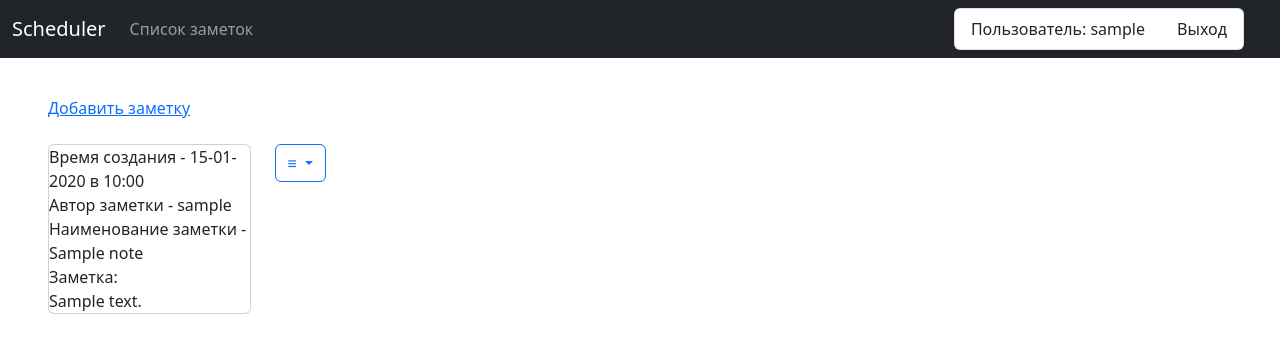
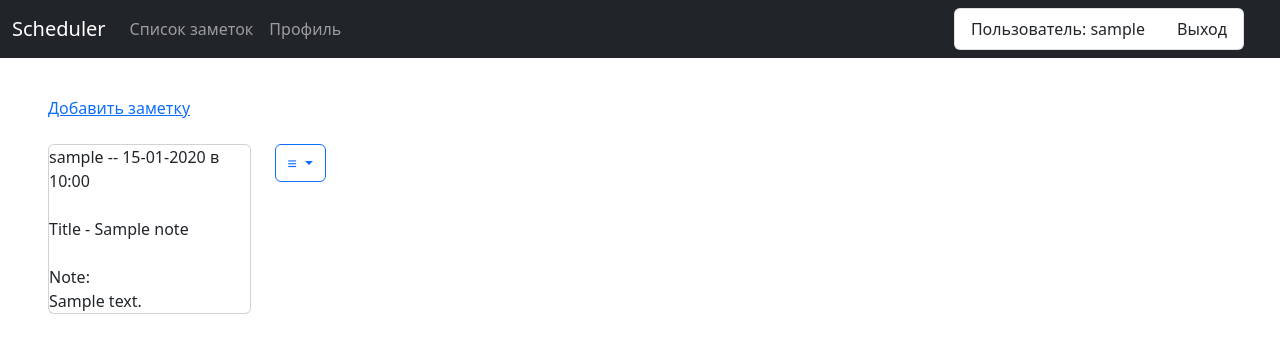
Before and after one commit to Sharpylo/scheduler, a Django app: page /notes-list in a window 1280 px wide. Shown: the top 353 px of the page. Run offline with Django 4.2, Linux system fonts and the light colour scheme; a user stored in the database is signed in; tables that the repository leaves empty hold one stand-in row (values such as "Sample post"); some libraries are stand-ins or nearby versions.

Commit message:
Подправил страницы профиля и добавил ограничения для не зарегистрированного пользователя

```diff
--- a/project/account/urls.py
+++ b/project/account/urls.py
@@ -3,5 +3,5 @@ from . import views
 
 urlpatterns = [
     path('account/', views.account, name='account'),
-    path('profile/<str:username>/', views.profile, name='profile'),
+    path('profile/<str:username>/', views.profile, name='profile')
 ]
--- a/project/memo_board/views.py
+++ b/project/memo_board/views.py
@@ -1,3 +1,4 @@
+from django.contrib.auth.decorators import login_required
 from django.http import HttpResponseRedirect, HttpResponseForbidden, HttpResponse
 from django.shortcuts import render, reverse, get_object_or_404
 
@@ -5,6 +6,7 @@ from .models import Note
 from .forms import NoteForm
 
 
+@login_required
 def note_create(request):
     if request.method == "POST":
         form = NoteForm(request.POST)
@@ -18,6 +20,7 @@ def note_create(request):
     return render(request, 'memo_board/note_create.html', {'form': form})
 
 
+@login_required
 def note_edit(request, item_id):
     note = get_object_or_404(Note, id=item_id)
     if not note.can_edit(request.user):
@@ -29,6 +32,7 @@ def note_edit(request, item_id):
     return render(request, 'memo_board/note_edit.html', {'form': form})
 
 
+@login_required
 def note_delete(request, item_id):
     try:
         note = Note.objects.get(pk=item_id)
@@ -40,6 +44,7 @@ def note_delete(request, item_id):
         return HttpResponse('Заметка не существует', status=404)
 
 
+@login_required
 def notes_list(request):
     notes_list = Note.objects.all().order_by('-user')
     context = {'notes_list': notes_list}
--- a/project/project/settings.py
+++ b/project/project/settings.py
@@ -141,3 +141,5 @@ CRISPY_ALLOWED_TEMPLATE_PACKS = "bootstrap5"
 CRISPY_TEMPLATE_PACK = "bootstrap5"
 
 # end django-crispy-forms
+
+LOGIN_REDIRECT_URL = '/'
--- a/project/templates/account/account.html
+++ b/project/templates/account/account.html
@@ -4,12 +4,12 @@
 
 {% block content %}
 
-<p class="no_films">Настройки учетной записи</p>
+<p class="text-label">Настройки учетной записи</p>
 <form method="POST" enctype="multipart/form-data">
     {% csrf_token %}
     <div class="row">
         <div class="col-md-4 pics">
-            <div class="my-card">
+            <div class="card">
                 <div class="card-body">
                     <img class="rounded-circle account-img mb-3" src="{{ user.profile.image.url }}">
                     <div class="form-group">
@@ -20,7 +20,7 @@
             </div>
         </div>
         <div class="col-md-8 prof">
-            <div class="my-card">
+            <div class="card">
                 <div class="card-body">
                     {{ u_form.as_p }}
                     {{ p_form.bio.label_tag }}
--- a/project/templates/memo_board/base.html
+++ b/project/templates/memo_board/base.html
@@ -21,6 +21,12 @@
                     <li class="nav-item">
                         <a class="nav-link" href="{% url 'notes_list' %}">Список заметок</a>
                     </li>
+                    {% if user.username %}
+                    <li class="nav-item">
+                        <a class="nav-link" href="{% url 'profile' username=user.username %}"
+                           class="text-decoration-none text-reset">Профиль</a>
+                    </li>
+                    {% endif %}
                 </ul>
                 <div class="d-flex flex-row-reverse">
                     <ul class="list-group d-flex">
--- a/project/templates/memo_board/notes_list.html
+++ b/project/templates/memo_board/notes_list.html
@@ -19,10 +19,11 @@
         <div class="row">
             <div class="col-sm-9">
                 <div class="card">
-                    <div class="created_at">Время создания - {{ note.created_at|date:"d-m-Y в H:i" }}</div>
-                    <div class="user">Автор заметки - {{ note.user }}</div>
-                    <div class="title">Наименование заметки - {{ note.title }}</div>
-                    <div class="text">Заметка: <br> {{ note.text }}</div>
+                    <div class="created_at_user">{{ note.user }} -- {{ note.created_at|date:"d-m-Y в H:i" }} </div>
+                    <br>
+                    <div class="title">Title - {{ note.title }}</div>
+                    <br>
+                    <div class="text">Note: <br> {{ note.text }}</div>
                 </div>
             </div>
             <div class="col-sm-3">
```
Also changed, not shown: project/templates/account/profile.html (+3 -4 lines).
